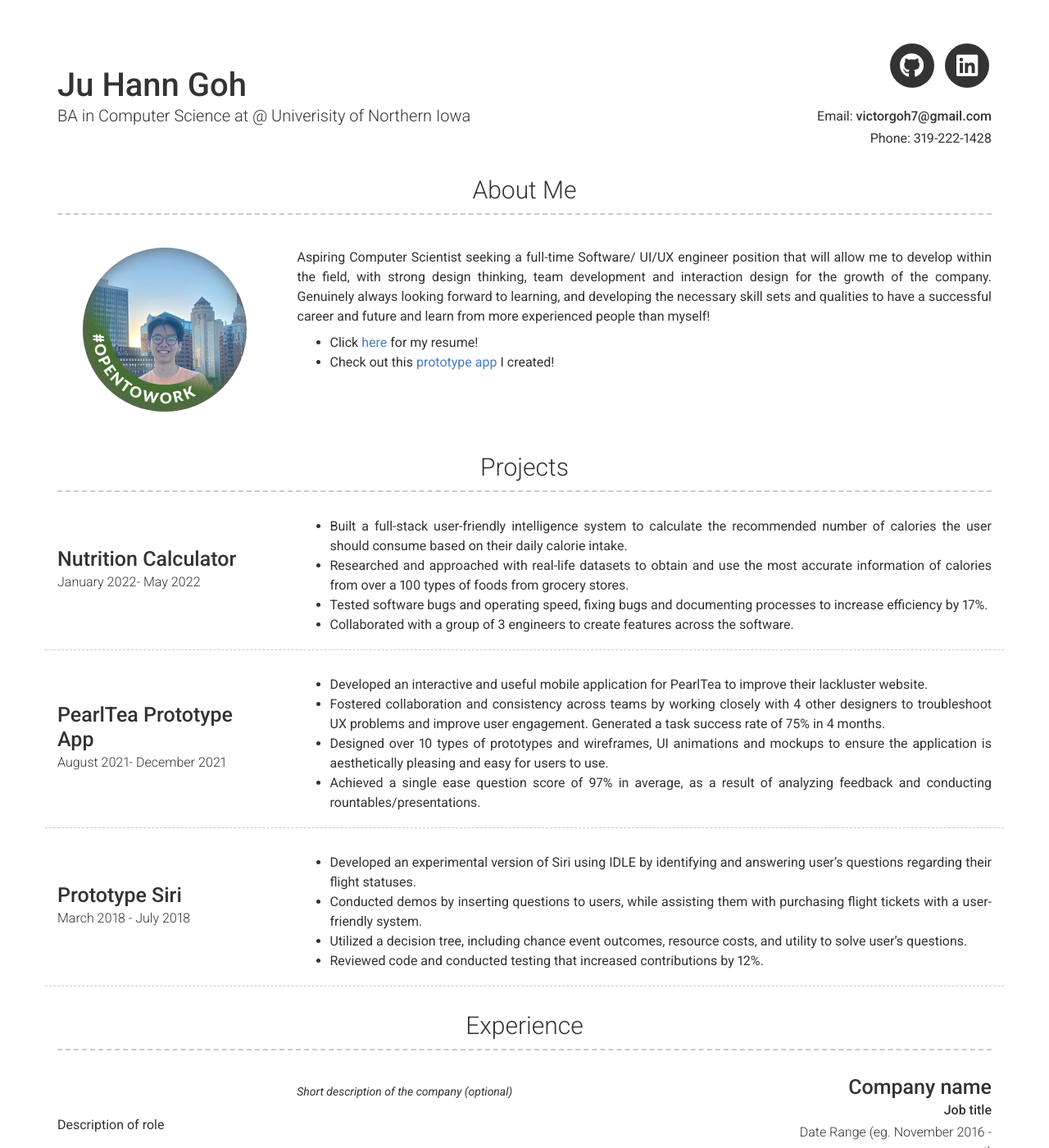
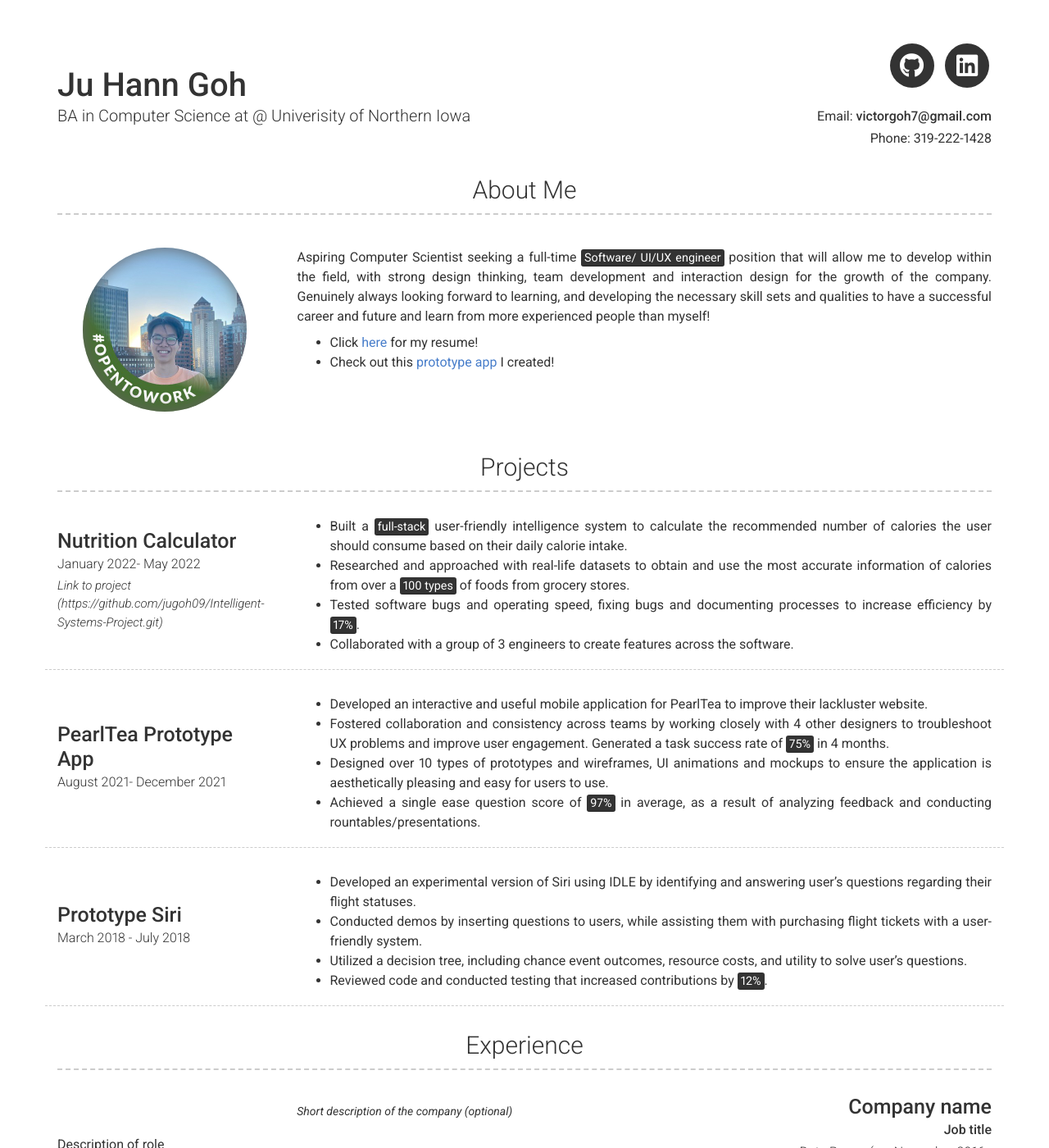
Before and after one commit to jugoh09/resume-website, a Jekyll site: the page built from index.md, in a window 1280 px wide and 1400 px high. Shown: the whole window at 82% size. Built offline with Jekyll 4.4.1, drawn with Linux system fonts in a browser that asks for light colours; nearby versions of some CDN libraries.

Commit message:
Update _config.yml

```diff
--- a/_config.yml
+++ b/_config.yml
@@ -52,7 +52,7 @@ linkedin_username: ju-hann-goh
 # about_title: About Me (Use this to override about section title)
 about_profile_image: images/profile.jpg #Directory of profile image (eg. images/profile.jpg)
 about_content: | # this will include new lines to allow paragraphs
-  Aspiring Computer Scientist seeking a full-time Software/ UI/UX engineer position that will allow me to develop within the field,
+  Aspiring Computer Scientist seeking a full-time <mark>Software/ UI/UX engineer</mark> position that will allow me to develop within the field,
   with strong design thinking, team development and interaction design for the growth of the company. Genuinely always looking forward to learning,
   and developing the necessary skill sets and qualities to have a successful career and future and learn from more experienced people than myself!
 
@@ -73,7 +73,8 @@ content:
         border: weak  # Value of `weak` will display a weak border below this item. # Any
                       # other value (or no value) means no border will be displayed
         title: Nutrition Calculator
-        # link: Link to project (eg. sproogen.github.io/modern-resume-theme)(optional)
+        link: Link to project (https://github.com/jugoh09/Intelligent-Systems-Project.git)
+        link_tittle: Link to project
         caption: January 2022- May 2022
         # additional_links:
           # - title:  Github page for project (eg. sproogen/modern-resume-theme)
@@ -85,11 +86,11 @@ content:
         # quote: >
           # January 2022- May 2022
         description: | # this will include new lines to allow paragraphs
-          - Built a full-stack user-friendly intelligence system to calculate the recommended number of calories the user should consume based
+          - Built a <mark>full-stack</mark> user-friendly intelligence system to calculate the recommended number of calories the user should consume based
             on their daily calorie intake.
-          - Researched and approached with real-life datasets to obtain and use the most accurate information of calories from over a 100 types
+          - Researched and approached with real-life datasets to obtain and use the most accurate information of calories from over a <mark>100 types</mark>
             of foods from grocery stores.
-          - Tested software bugs and operating speed, fixing bugs and documenting processes to increase efficiency by 17%.
+          - Tested software bugs and operating speed, fixing bugs and documenting processes to increase efficiency by <mark>17%</mark>.
           - Collaborated with a group of 3 engineers to create features across the software.
       - layout: left
         border: weak  # Value of `weak` will display a weak border below this item. # Any
@@ -109,10 +110,10 @@ content:
         description: | # this will include new lines to allow paragraphs
           - Developed an interactive and useful mobile application for PearlTea to improve their lackluster website.
           - Fostered collaboration and consistency across teams by working closely with 4 other designers to troubleshoot UX problems and
-            improve user engagement. Generated a task success rate of 75% in 4 months.
+            improve user engagement. Generated a task success rate of <mark>75%</mark> in 4 months.
           - Designed over 10 types of prototypes and wireframes, UI animations and mockups to ensure the application is aesthetically
             pleasing and easy for users to use.
-          - Achieved a single ease question score of 97% in average, as a result of analyzing feedback and conducting
+          - Achieved a single ease question score of <mark>97%</mark> in average, as a result of analyzing feedback and conducting
             rountables/presentations.
 
       - layout: left
@@ -134,7 +135,7 @@ content:
           - Developed an experimental version of Siri using IDLE by identifying and answering user’s questions regarding their flight statuses.
           - Conducted demos by inserting questions to users, while assisting them with purchasing flight tickets with a user-friendly system.
           - Utilized a decision tree, including chance event outcomes, resource costs, and utility to solve user’s questions.
-          - Reviewed code and conducted testing that increased contributions by 12%.
+          - Reviewed code and conducted testing that increased contributions by <mark>12%</mark>.
 
 
 
```
